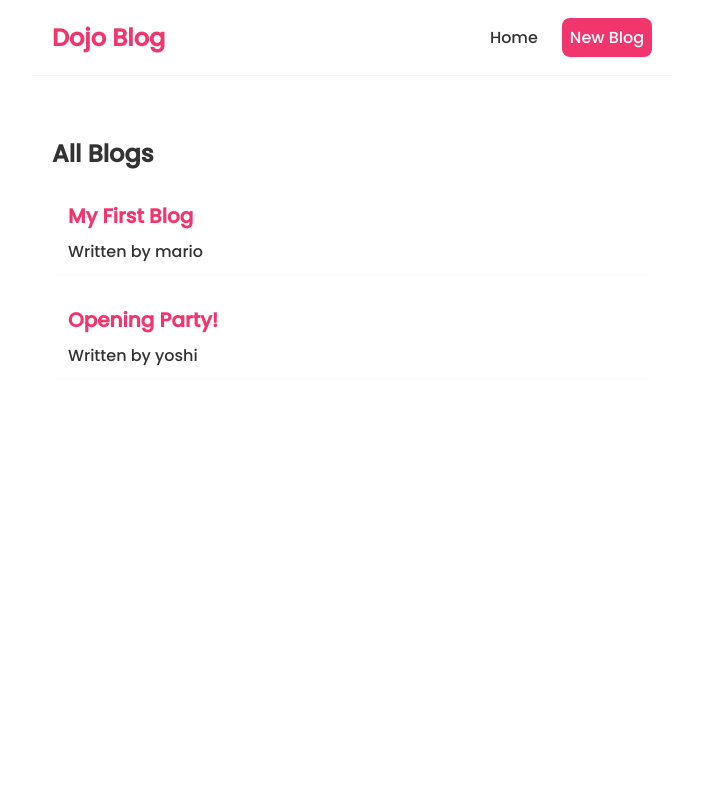
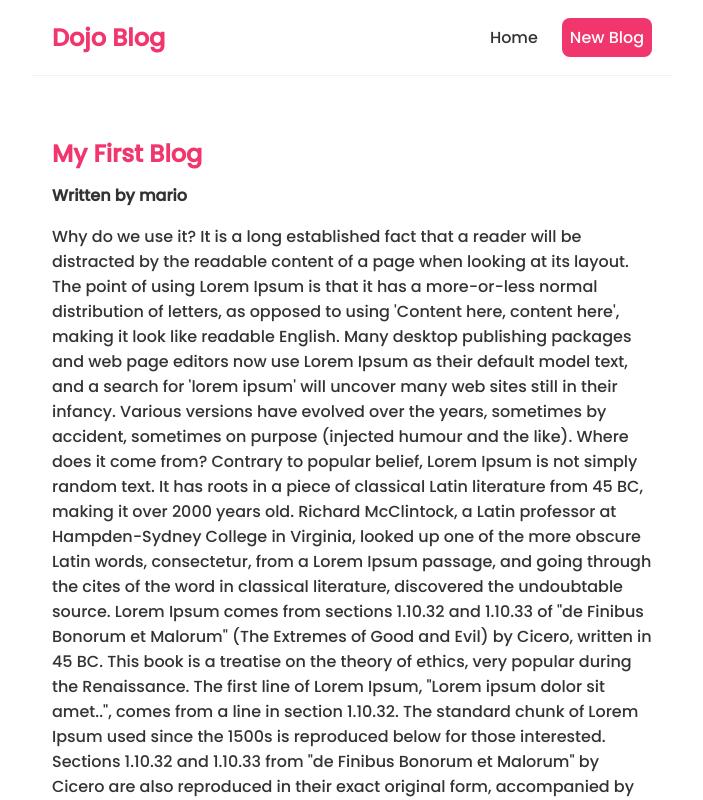
Before and after one commit to emircanbakar/dojo-blog-react, a React (Create React App) app: page /blogs/1 in a window 1280 px wide. Shown: the top 800 px of the page, without its empty margins (288-991 px from the left). Built offline with nearby package versions, Linux system fonts and the light colour scheme; data requests are answered from the project's data file.

Commit message:
lesson 26 finished

```diff
--- a/src/App.js
+++ b/src/App.js
@@ -1,6 +1,8 @@
 import Navbar from './Navbar';
 import Home from './Home';
 import { BrowserRouter as Router, Route, Switch } from "react-router-dom"
+import Create from './Create';
+import BlogDetails from './BlogDetails';
 
 function App() {
 
@@ -11,8 +13,14 @@
         <Navbar />
         <div className="content">
           <Switch>
-            <Route path='/'>
+            <Route exact path='/' >
               <Home />
+            </Route>
+            <Route path='/create'  >
+              <Create />
+            </Route>
+            <Route path='/blogs/:id'  >
+              <BlogDetails />
             </Route>
           </Switch>
         </div>
--- /dev/null
+++ b/src/BlogDetails.js
@@ -0,0 +1,24 @@
+import { useParams } from "react-router-dom/cjs/react-router-dom.min";
+import useFetch from "./useFetch.js"
+
+const BlogDetails = () => {
+
+    const {id} = useParams()
+    const  {data: blog ,error, isPending} = useFetch("http://localhost:8000/blogs/" + id)
+
+    return (
+        <div className="blog-details">
+            {isPending && <div>Loading...</div>}
+            {error && <div>{error}</div>}
+            {blog && (
+                <article>
+                    <h2>{blog.title} </h2>
+                    <h4>Written by {blog.author} </h4>
+                    <div> {blog.body} </div>
+                </article>
+            )}
+        </div>
+     );
+}
+
+export default BlogDetails;
--- a/src/BlogList.js
+++ b/src/BlogList.js
@@ -1,3 +1,5 @@
+import { Link } from "react-router-dom";
+
 const BlogList = ({ blogs, title, }) => {
 
     return (
@@ -5,8 +7,12 @@
             <h2> {title} </h2>
             {blogs.map((blog) => (
                 <div className="blog-preview" key={blog.id} >
-                    <h2> {blog.title} </h2>
-                    <p> Written by {blog.author} </p>
+
+                    <Link to={`/blogs/${blog.id}`}>
+                        <h2> {blog.title} </h2>
+                        <p> Written by {blog.author} </p>
+                    </Link>
+
                 </div>
 
             ))}
--- /dev/null
+++ b/src/Create.js
@@ -0,0 +1,9 @@
+const Create = () => {
+    return (
+        <div className="create">
+            <h2>Add a New Blog</h2>
+        </div>
+    );
+}
+
+export default Create;
--- a/src/Navbar.js
+++ b/src/Navbar.js
@@ -1,18 +1,19 @@
+import { Link } from "react-router-dom/cjs/react-router-dom.min";
+
 const Navbar = () => {
     return (
         <nav className="navbar">
             <h1>Dojo Blog</h1>
             <div className="links">
-                <a href="/">Home</a>
-                <a href="/create" style={{
-                    color: "white",
-                    backgroundColor: "#f1356d",
-                    borderRadius: "8px"
-                }} >New Blog</a>
-
+                <Link to="/">Home</Link>
+                <Link to="/create" style={{
+                    color: 'white',
+                    backgroundColor: '#f1356d',
+                    borderRadius: '8px'
+                }}>New Blog</Link>
             </div>
         </nav>
-     );
+    );
 }
 
 export default Navbar;
--- a/src/index.css
+++ b/src/index.css
@@ -54,3 +54,24 @@
   color: #f1356d;
   margin-bottom: 8px;
 }
+
+.blog-preview a{
+  text-decoration: none;
+}
+
+.blog-details h2 {
+  font-size: 24px;
+  color: #f1356d;
+  margin-bottom: 12px;
+}
+.blog-details div {
+  margin: 16px 0;
+}
+.blog-details button {
+  background: #f1356d;
+  color: #fff;
+  border: 0;
+  padding: 8px;
+  border-radius: 8px;
+  cursor: pointer;
+}
--- a/src/useFetch.js
+++ b/src/useFetch.js
@@ -1,7 +1,7 @@
 import { useState, useEffect } from "react"
 
 //"npx json-server --watch data/db.json --port 8000"
-const useFetch = (url) =>{
+const useFetch = (url) => {
 
     const [data, setData] = useState(null)
     const [isPending, setIsPending] = useState(true)
@@ -12,7 +12,7 @@
         setTimeout(() => {
             fetch(url)
                 .then(response => {
-                    if(!response.ok){
+                    if (!response.ok) {
                         throw Error("couldn't fetch the data")
                     }
                     return response.json()
@@ -22,14 +22,15 @@
                     setIsPending(false)
                     setError(null)
                 })
-                .catch((err) =>{
+                .catch((err) => {
                     setIsPending(false)
                     setError(err.message)
                 })
-        }, 750)
-    }, [])
+        }, 500)
 
-    return {data, isPending, error}
+    }, [url])
+
+    return { data, isPending, error }
 }
 
 export default useFetch;
```
